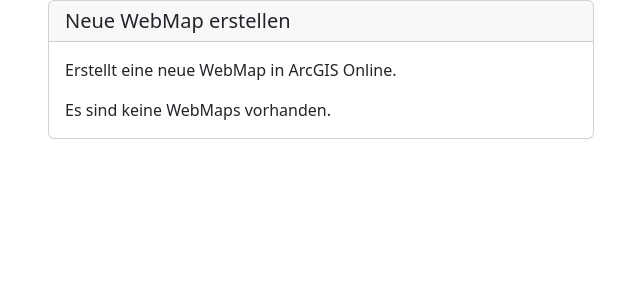
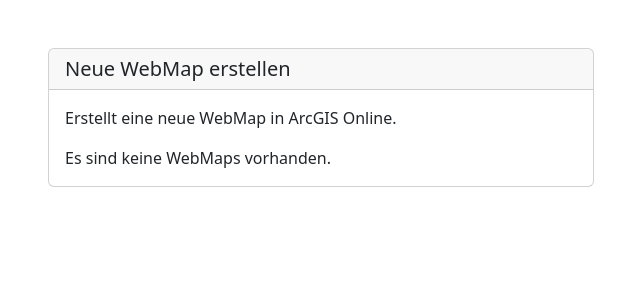
Before and after one commit to hkfrei/geo-metadata-engine, a Django app: page /createwebmap/ in a window 1280 px wide. Shown: the top 300 px of the page, without its empty margins (34-674 px from the left). Run offline with Django 4.2, Linux system fonts and the light colour scheme; data that the repository does not hold is empty.

Commit message:
style: add some margin to the create webmap card.

```diff
--- a/editor/templates/editor/create_webmap.html
+++ b/editor/templates/editor/create_webmap.html
@@ -1,5 +1,5 @@
 {% extends "base.html" %} {% block content %}
-<div class="row">
+<div class="row mt-5">
   <div class="col-6">
     <div class="card">
       <h5 class="card-header">Neue WebMap erstellen</h5>
@@ -31,7 +31,7 @@
             </select>
           </div>
           <button id="create_webmap_btn" class="btn btn-primary" type="submit">
-            WebMap erstellen.
+            WebMap erstellen
           </button>
           <button
             id="create_webmap_spinner"
```
